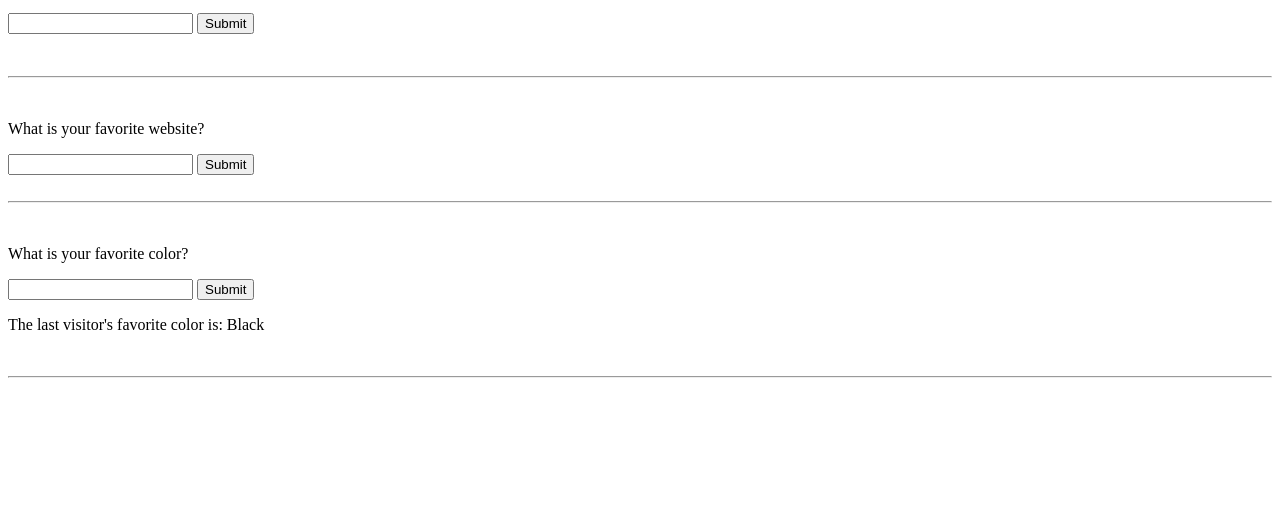
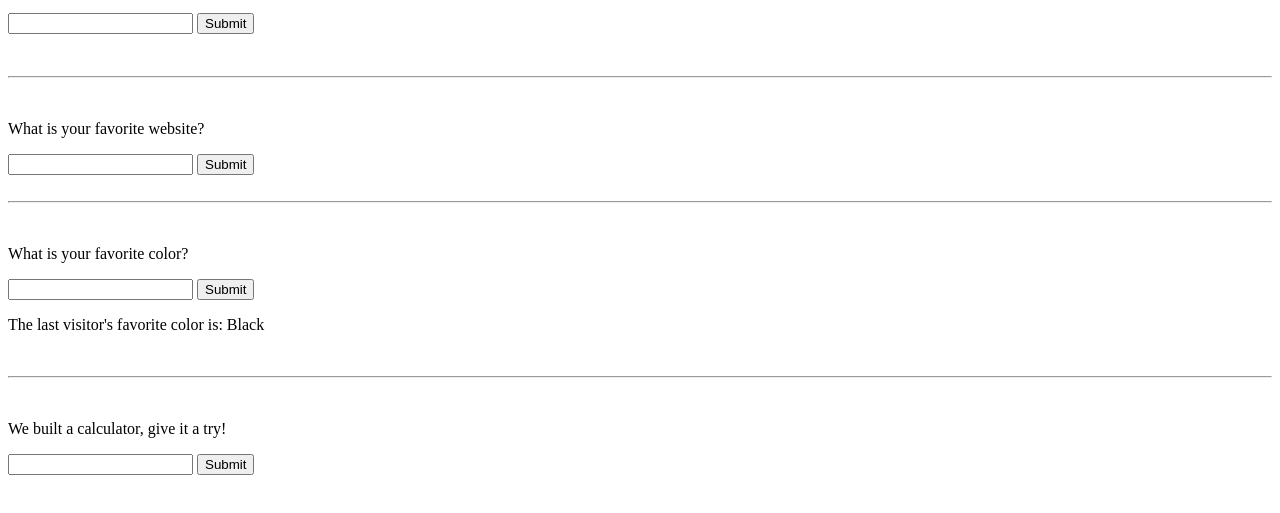
Before and after one commit to R-s0n/XSS-Filter-Bypass-Lab, a website: page demo.html in a window 1280 px wide. Shown: the part 87-600 px from the top of the page. Drawn offline with Linux system fonts and the light colour scheme.

Commit message:
Add eval is evil vuln

```diff
--- a/demo.html
+++ b/demo.html
@@ -5,7 +5,7 @@
 <body>
     <h1>Welcome to our website!</h1>
 
-    <!-- Reflected DOM-Based XSS -->
+    <!-- DOM-Based XSS | Reflected Outside Element -->
 
     <p>What is your name?</p>
     <input type="text" id="reflectedName">
@@ -20,6 +20,7 @@
     </script>
 
     <br><hr><br>
+    <!-- DOM-Based XSS | Reflected Outside Element -->
 
     <p>What is your favorite website?</p>
     <input type="text" id="reflectedWebsite">
@@ -34,8 +35,7 @@
     </script>
 
     <br><hr><br>
-
-    <!-- Stored XSS DOM-Based XSS -->
+    <!-- DOM-Based XSS | Stored XSS -->
 
     <script>
         let storedInput = window.location.hash.replace("#","") || "Black";
@@ -53,6 +53,20 @@
         var storedOutput = document.getElementById('showColor');
         storedOutput.innerHTML = "The last visitor's favorite color is: " + storedInput;
     </script>
+
     <br><hr><br>
+    <!-- DOM-Based XSS | Eval is Evil-->
+
+    <p>We built a calculator, give it a try!</p>
+    <input type="text" id="equation">
+    <button onclick="calculate()">Submit</button>
+    <p id="showAnswer"></p>
+    <script>
+        function calculate() {
+            var equationInput = document.getElementById('equation').value;
+            var answerOutput = document.getElementById('showColor');
+            alert("Answer: " + eval(equationInput));
+        }
+    </script>
 </body>
 </html>
```
